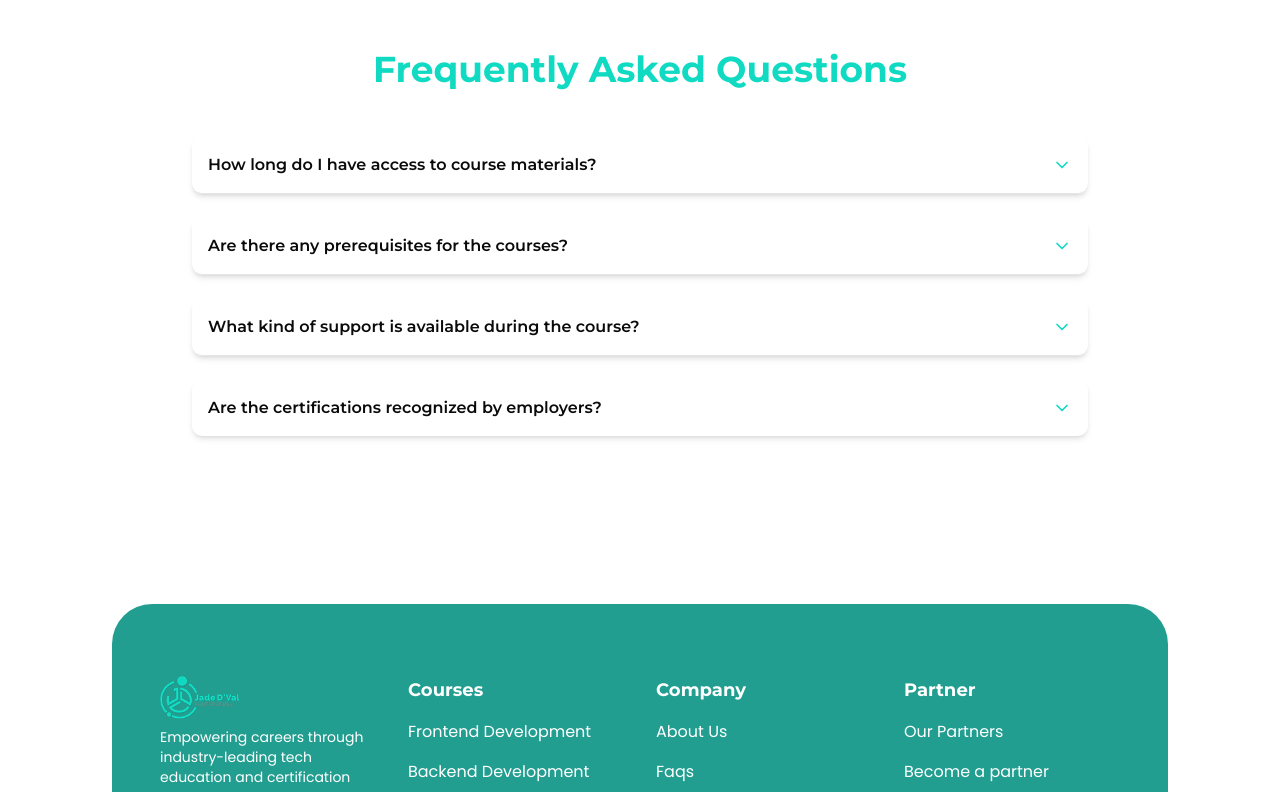
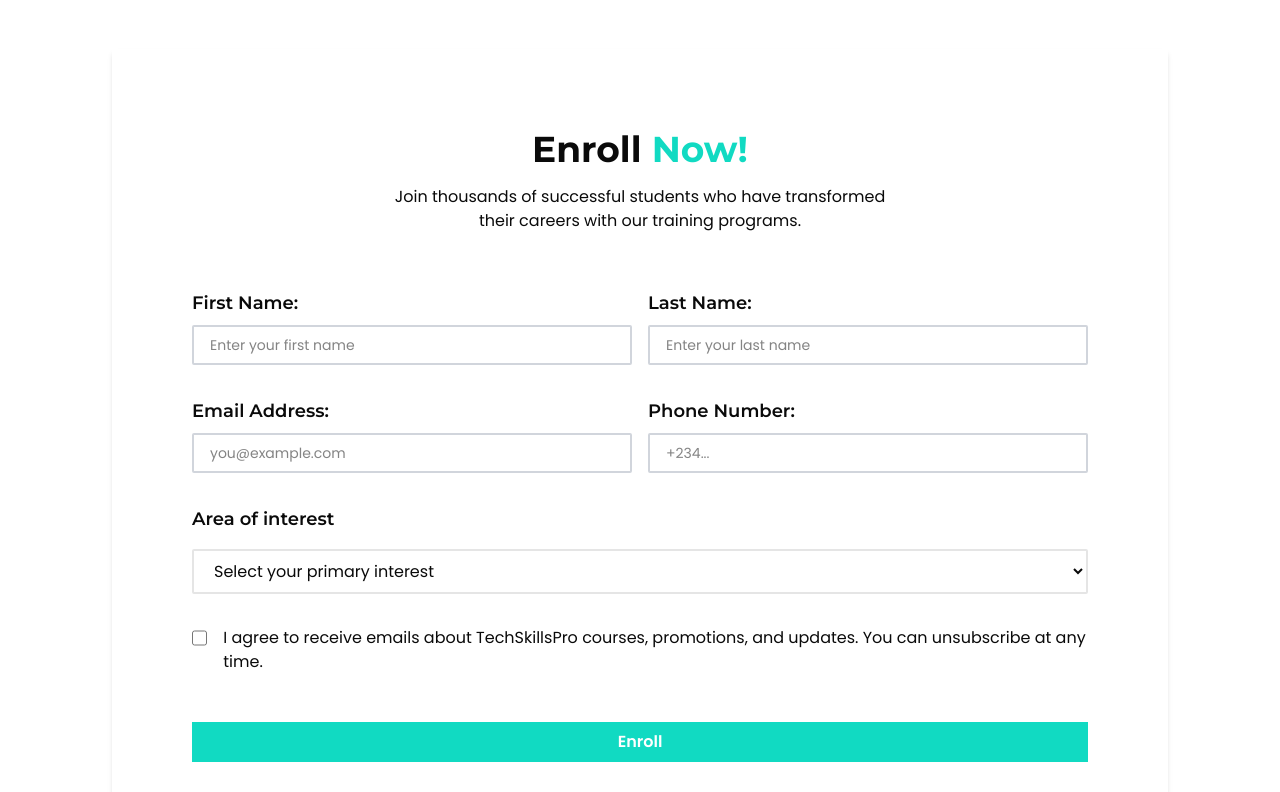
Before and after one commit to david-oj/jade_dval, a React (Vite) app: page / in a window 1280 px wide. Shown: the part 4020-4812 px from the top of the page. Built offline with nearby package versions, Linux system fonts and the light colour scheme.

Commit message:
Add final form section and update button component
Add form section to complete layout

Update button component to support HTML-specific button types
(e.g., 'submit', 'reset') for better form handling.

```diff
--- a/src/App.tsx
+++ b/src/App.tsx
@@ -8,6 +8,7 @@ import {
   Instructors,
   Testimonials,
   Footer,
+  EnrollForm,
 } from "./sections";
 
 function App() {
@@ -25,6 +26,7 @@ function App() {
       <SimpleSteps />
       <Instructors />
       <Testimonials />
+      <EnrollForm />
       <Faqs />
       <Footer />
     </div>
--- a/src/components/Button.tsx
+++ b/src/components/Button.tsx
@@ -1,4 +1,5 @@
-type ButtonProps = {
+type ButtonProps = React.ButtonHTMLAttributes<HTMLButtonElement> & {
+  type?: string;
   outline?: boolean;
   children?: React.ReactNode;
   className?: string;
@@ -7,12 +8,26 @@ type ButtonProps = {
   borderRadius?: string;
 };
 
-
-const Button = ({ outline, children, className, borderRadius="rounded-lg", borderColor = 'border-brand', bgColor = 'bg-brand' }: ButtonProps) => {
+const Button = ({
+  type = "button",
+  outline,
+  children,
+  className,
+  borderRadius = "rounded-lg",
+  borderColor = "border-brand",
+  bgColor = "bg-brand",
+}: ButtonProps) => {
   const baseStyles = `font-poppins py-1 px-2 ${borderRadius} cursor-pointer `;
   return (
-        <button type="button" className={`${baseStyles} ${outline ? `border-1  ${borderColor}` : `${bgColor} `} ${className} `}>{children}</button>
-    )
+    <button
+      type={type}
+      className={`${baseStyles} ${
+        outline ? `border-1  ${borderColor}` : `${bgColor} `
+      } ${className} `}
+    >
+      {children}
+    </button>
+  );
 };
 
 export default Button;
--- a/src/index.css
+++ b/src/index.css
@@ -29,6 +29,14 @@
 
   p {
     @apply font-poppins text-base
+  }
+
+  input{
+    @apply font-poppins text-sm
+  }
+
+  label {
+    @apply md:text-lg font-semibold font-montserrat
   }
 
   li {
@@ -94,6 +102,7 @@
 @custom-variant dark (&:is(.dark *));
 
 :root {
+  /* @apply font-poppins; */
   --brand: #11DAC2;
   --accent: #229E90;
   --base: #ffffff;
--- /dev/null
+++ b/src/sections/EnrollForm.tsx
@@ -0,0 +1,59 @@
+import Button from "@/components/Button"
+
+const EnrollForm = () => {
+  return (
+    <section className="section-my section-mx section-px">
+      <div className="flex max-w-[1100px] sm:p-20 m-auto flex-col items-center shadow-md">
+        <h2>
+          Enroll <span className="text-brand">Now!</span>
+        </h2>
+        <p className="max-w-lg text-center mt-4">Join thousands of successful students who have transformed
+        their careers with our training programs.</p>
+
+        <form className="flex flex-col md:gap-8 gap-4 sm:my-14 my-8 w-full max-md:max-w-lg">
+            <div className="flex md:flex-row flex-col gap-4 justify-between">
+                <div className="flex flex-1 flex-col gap-2 max-w-lg">
+                    <label htmlFor="firstName">First Name:</label>
+                    <input type="text" className="border-2 focus:border-brand border-gray-300 px-4 py-2 rounded-xs" name="firstName" id="firstName" placeholder="Enter your first name" required/>
+                </div>
+                <div className="flex flex-1 flex-col gap-2 max-w-lg">
+                    <label htmlFor="lastName">Last Name:</label>
+                    <input type="text" className="border-2 focus:border-brand border-gray-300 px-4 py-2 rounded-xs" name="lastName" id="lastName" placeholder="Enter your last name" required />
+                </div>
+            </div>
+
+            <div className="flex md:flex-row flex-col gap-4 justify-between">
+                <div className="flex flex-1 flex-col gap-2 max-w-lg">
+                    <label htmlFor="email">Email Address:</label>
+                    <input type="email" className="border-2 focus:border-brand border-gray-300 px-4 py-2 rounded-xs"  name="email" id="email" placeholder="you@example.com" required/>
+                </div>
+                <div className="flex flex-1 flex-col gap-2 max-w-lg">
+                    <label htmlFor="tel" >Phone Number:</label>
+                    <input type="tel" className="border-2 focus:border-brand border-gray-300 px-4 py-2 rounded-xs"  name="tel" id="tel" placeholder="+234..." required/>
+                </div>
+            </div>
+
+            <div className="flex flex-col gap-4">
+                <label htmlFor="interest"> Area of interest </label>
+                <select name="interest" id="interest" className="px-4 py-2 border-2 font-poppins rounded-xs" required>
+                    <option value="" disabled selected className="" >Select your primary interest</option>
+                    <option value="UI/UX Design">UI/UX Design</option>
+                    <option value="Frontend Development">Frontend Development</option>
+                    <option value="Backend Development">Backend Development</option>
+                    <option value="Blockchain Technology">Blockchain Technology</option>
+                </select>
+            </div>
+
+            <div className="flex gap-4 items-start leading-snug max-sm:mt-2">
+                <input type="checkbox" name="emailConsent" id="emailConsent" className="w-4 h-4 mt-1" />
+                <label htmlFor="emailConsent" className="font-poppins sm:text-base text-sm font-normal ">I agree to receive emails about TechSkillsPro courses, promotions, and updates. You can unsubscribe at any time.</label>
+            </div>
+
+            <Button type="submit" children="Enroll" borderRadius="border-none" className="text-white py-2 font-semibold hover:bg-white hover:text-brand mt-4 transotion-all duration-200" />
+        </form>
+      </div>
+    </section>
+  );
+};
+
+export default EnrollForm;
--- a/src/sections/index.ts
+++ b/src/sections/index.ts
@@ -7,6 +7,7 @@ import SimpleSteps from "./SimpleSteps";
 import Instructors from "./Instructors";
 import Testimonials from "./Testimonials";
 import Footer from "./Footer";
+import EnrollForm from "./EnrollForm";
 
 export {
   Header,
@@ -18,4 +19,5 @@ export {
   Instructors,
   Testimonials,
   Footer,
+  EnrollForm,
 };
```
Lines whose indentation alone changed are shown as unchanged.
